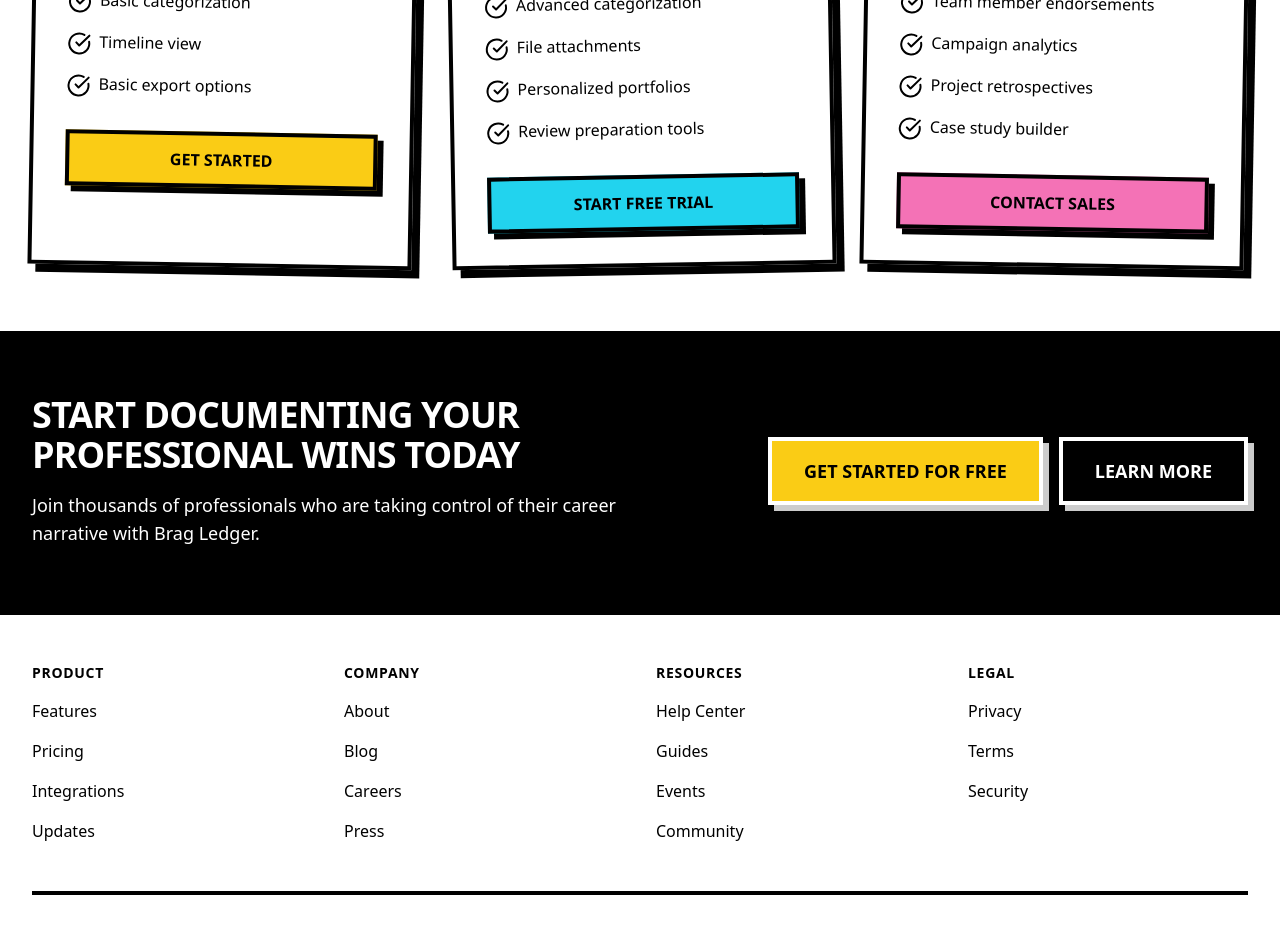
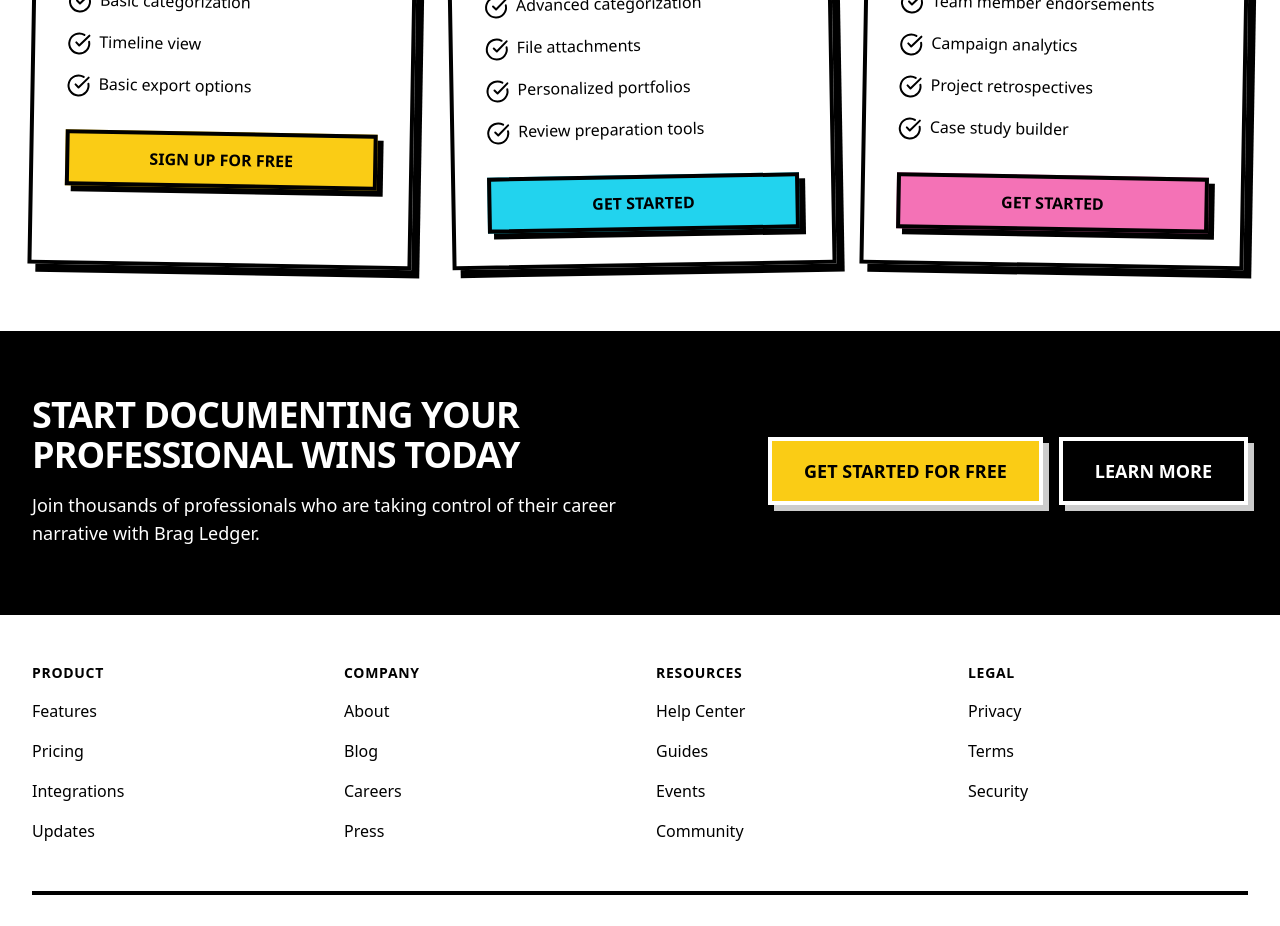
Before and after one commit to theblogsmith/BragBookUI, a React (Vite) app: page / in a window 1280 px wide. Shown: the part 5860-6786 px from the top of the page. Built offline with nearby package versions, Linux system fonts and the light colour scheme; no server answers.

Commit message:
Updated HomePage.tsx

```diff
--- a/src/pages/HomePage.tsx
+++ b/src/pages/HomePage.tsx
@@ -953,7 +953,7 @@ const HomePage = () => {
                 </li>
               </ul>
               <Link to="/signup" className="block w-full bg-yellow-400 border-4 border-black rounded-none py-3 text-base font-bold text-black text-center hover:translate-y-1 hover:shadow-[4px_4px_0px_0px_rgba(0,0,0,1)] transition-all shadow-[6px_6px_0px_0px_rgba(0,0,0,1)]">
-                GET STARTED
+                SIGN UP FOR FREE
               </Link>
             </div>
             <div className="border-4 border-black rounded-none p-8 bg-white shadow-[8px_8px_0px_0px_rgba(0,0,0,1)] relative transform -rotate-1">
@@ -1013,7 +1013,7 @@ const HomePage = () => {
                 </li>
               </ul>
               <Link to="/signup" className="block w-full bg-cyan-400 border-4 border-black rounded-none py-3 text-base font-bold text-black text-center hover:translate-y-1 hover:shadow-[4px_4px_0px_0px_rgba(0,0,0,1)] transition-all shadow-[6px_6px_0px_0px_rgba(0,0,0,1)]">
-                START FREE TRIAL
+                GET STARTED
               </Link>
             </div>
             <div className="border-4 border-black rounded-none p-8 bg-white shadow-[8px_8px_0px_0px_rgba(0,0,0,1)] transform rotate-1">
@@ -1070,7 +1070,7 @@ const HomePage = () => {
                 </li>
               </ul>
               <Link to="/signup" className="block w-full bg-pink-400 border-4 border-black rounded-none py-3 text-base font-bold text-black text-center hover:translate-y-1 hover:shadow-[4px_4px_0px_0px_rgba(0,0,0,1)] transition-all shadow-[6px_6px_0px_0px_rgba(0,0,0,1)]">
-                CONTACT SALES
+                GET STARTED
               </Link>
             </div>
           </div>
```
